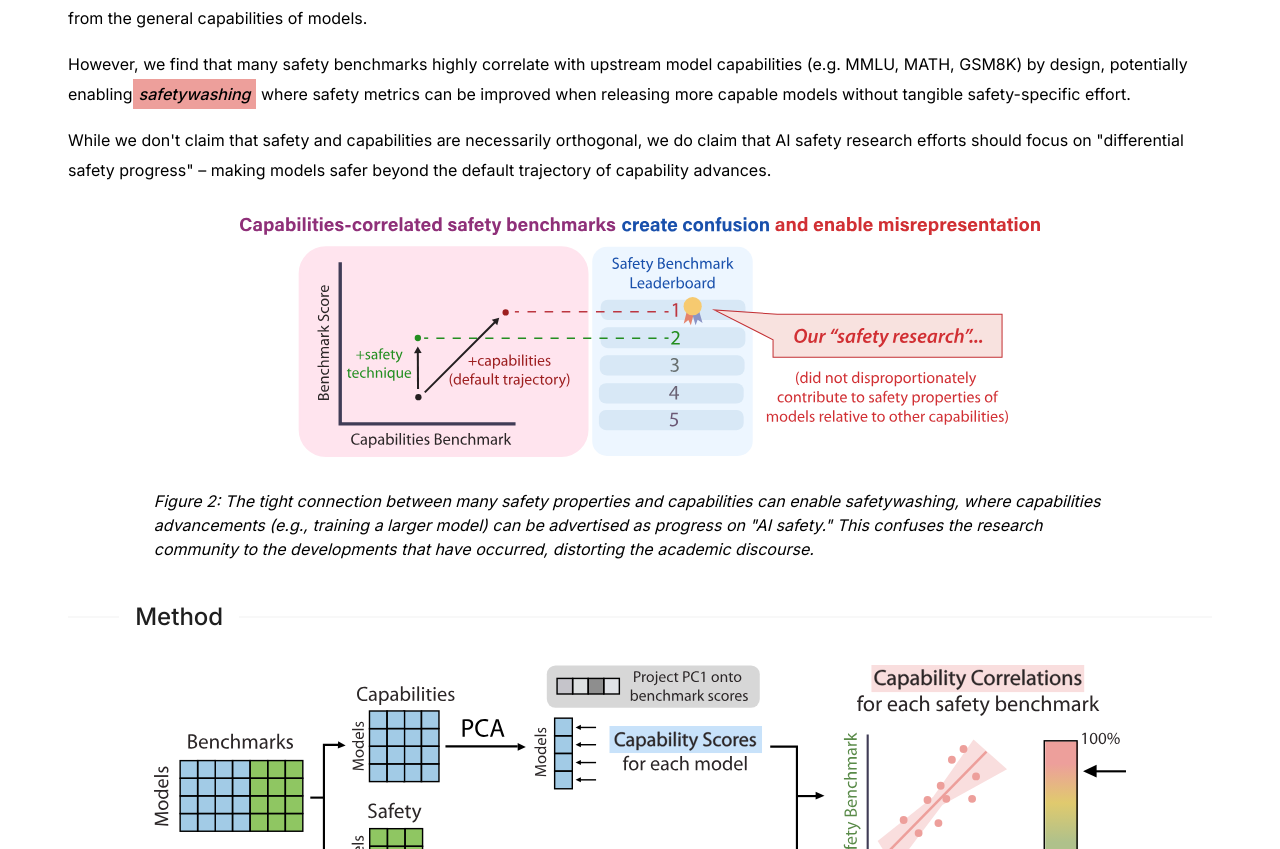
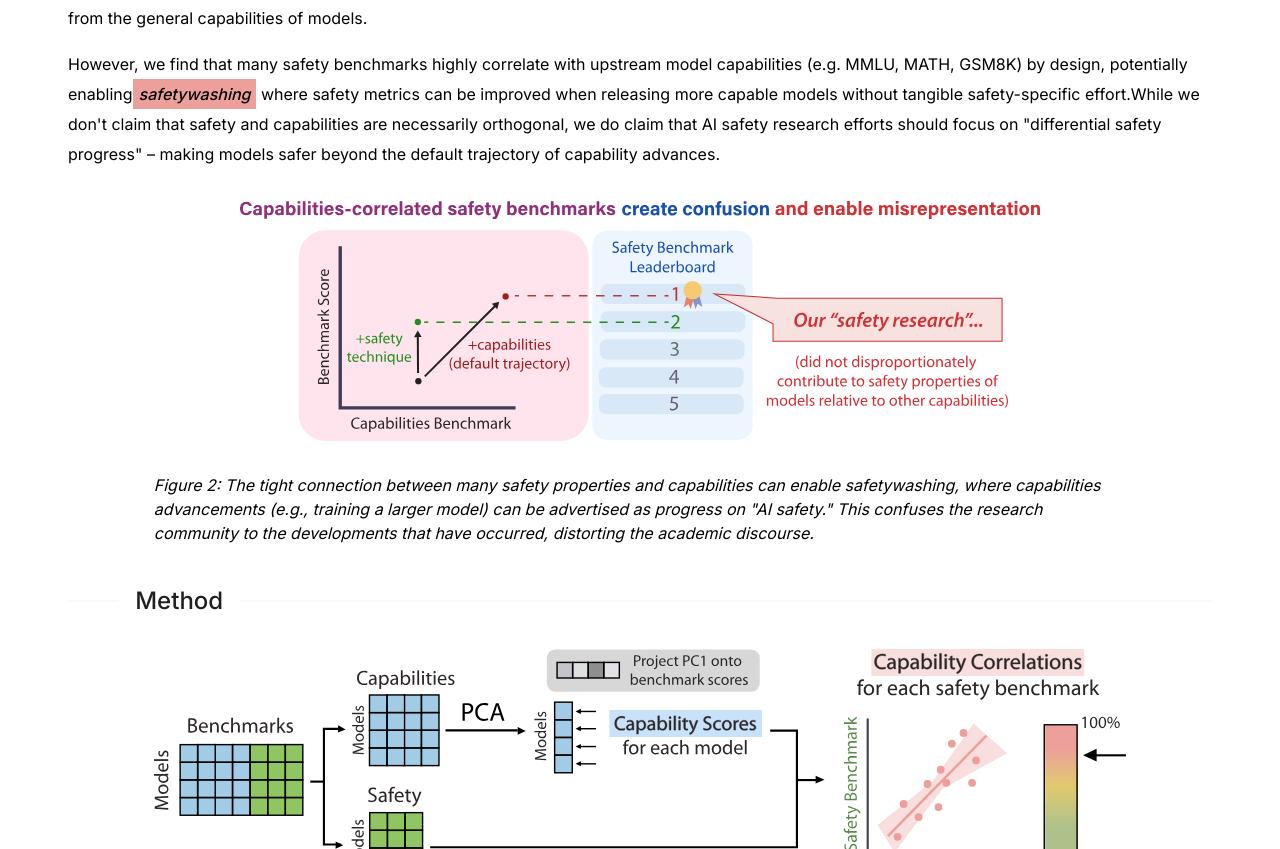
Before and after one commit to justinphan3110cais/safetywashing_website, a React (Create React App) app: page / in a window 1280 px wide. Shown: the part 1120-1969 px from the top of the page. Built offline with nearby package versions, Linux system fonts and the light colour scheme.

Commit message:
Update index.jsx

```diff
--- a/src/components/body/index.jsx
+++ b/src/components/body/index.jsx
@@ -81,9 +81,9 @@ const BodyPage = () => {
               <it>safetywashing</it>
             </span> where safety metrics can be improved when releasing more capable models without tangible safety-specific effort.
 
-                      </p>
+{/*                       </p>
 
-          <p className="text-base mt-4 font-normal leading-[30px] text-left mx-auto">
+          <p className="text-base mt-4 font-normal leading-[30px] text-left mx-auto"> */}
             While we don't claim that safety and capabilities are necessarily orthogonal, we do claim that AI safety research efforts should focus on "differential safety progress" – making models safer beyond the default trajectory of capability advances.
           </p>
           <div className="mt-8 mb-2">
```
